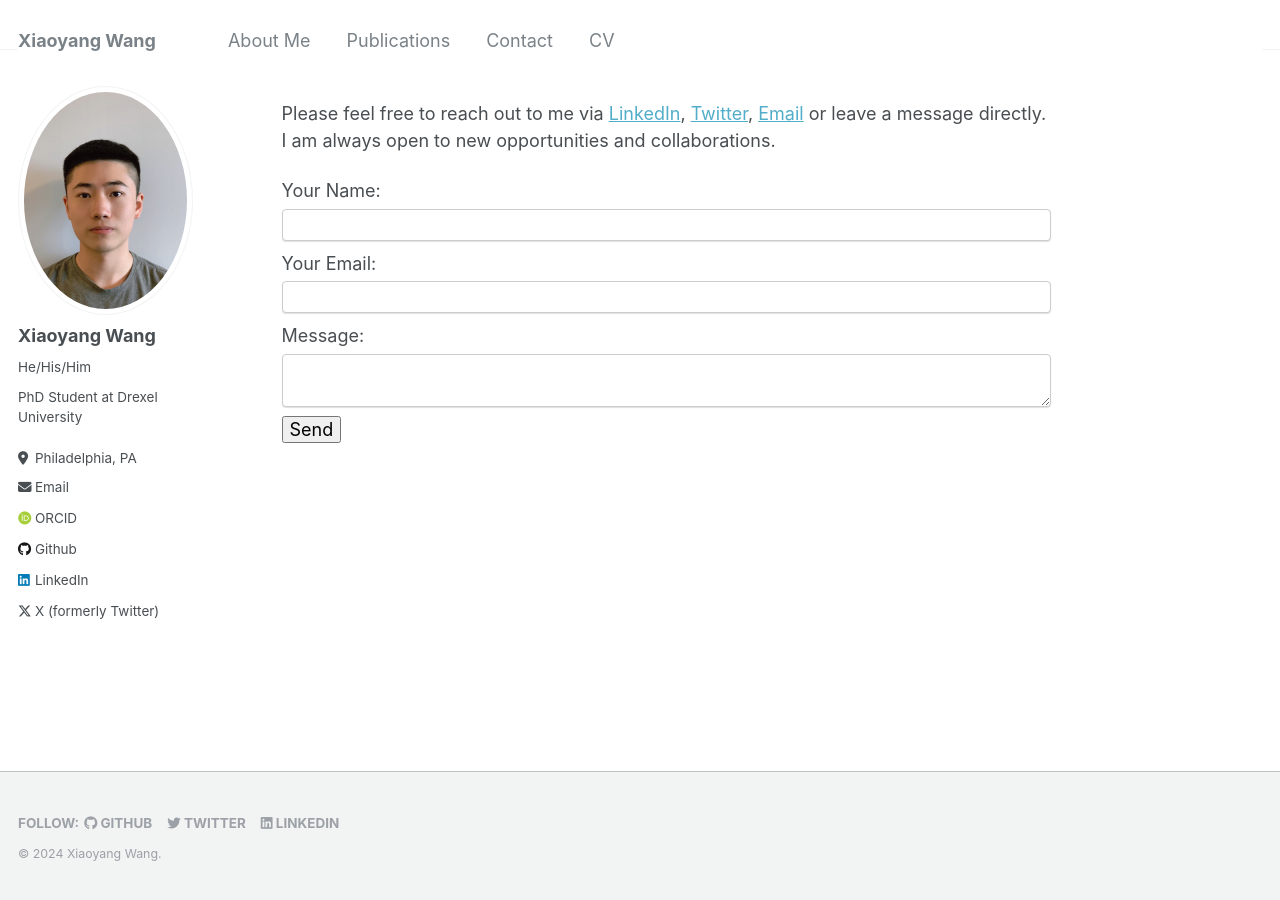
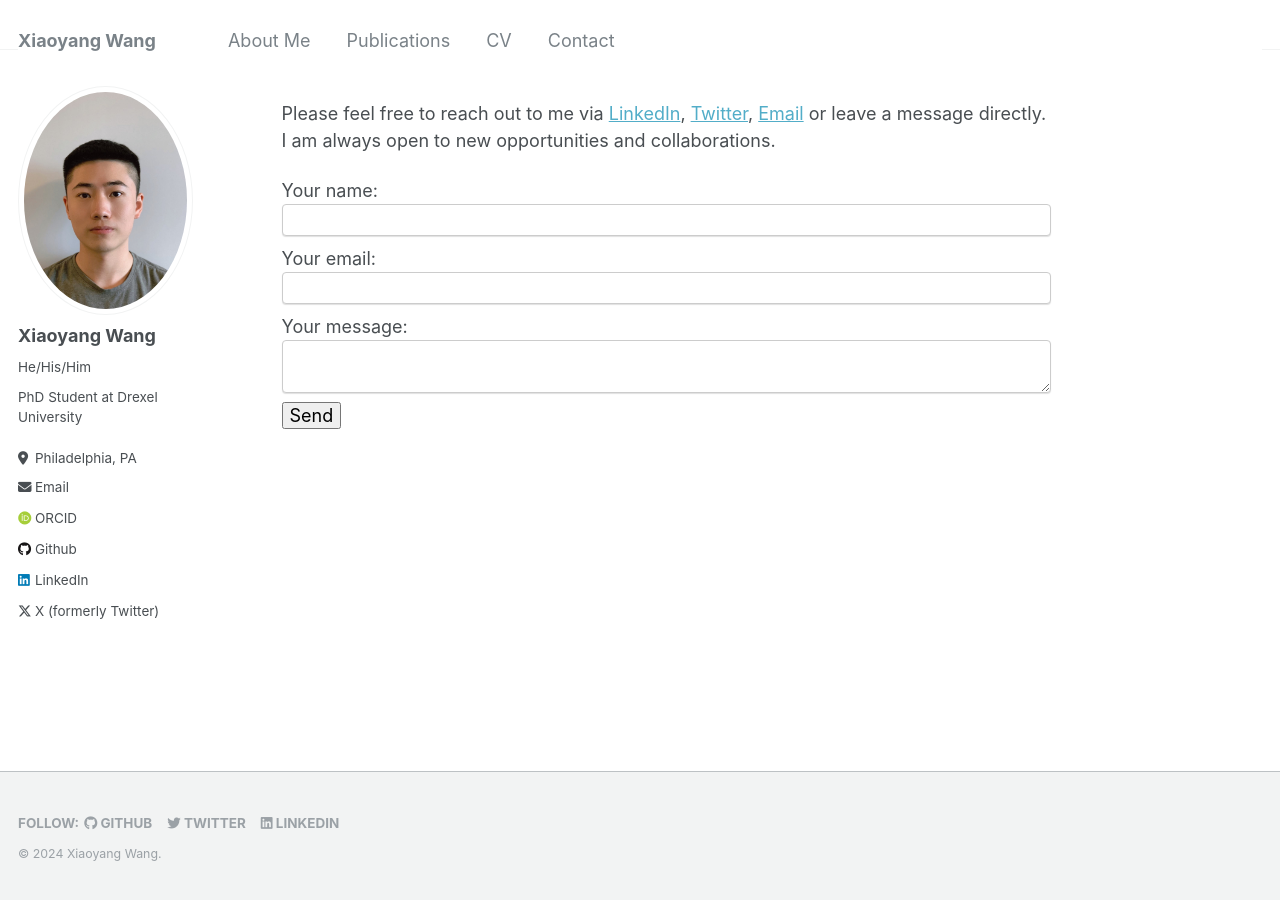
Before and after one commit to wangxiaoyang0412/wangxiaoyang.github.io, a Jekyll site: the page built from _pages/contact.md, in a window 1280 px wide. Built offline with Jekyll 4.4.1, drawn with Linux system fonts in a browser that asks for light colours; some web fonts are replaced.

Commit message:
modified form function

```diff
--- a/_data/navigation.yml
+++ b/_data/navigation.yml
@@ -6,6 +6,8 @@ main:
 
   - title: "Publications"
     url: /publications/
+  - title: "CV"
+    url: /cv/
 
   - title: "Contact"
     url: /contact/
@@ -21,8 +23,7 @@ main:
   # - title: "Blog Posts"
   #   url: /year-archive/
 
-  - title: "CV"
-    url: /cv/
+
 
   # - title: "Guide"
   #   url: /markdown/
--- a/_pages/contact.md
+++ b/_pages/contact.md
@@ -8,11 +8,18 @@ author_profile: true
 Please feel free to reach out to me via [LinkedIn](https://www.linkedin.com/in/xiaoyang-wang-764780173/), [Twitter](https://twitter.com/SynchronizedAbe), [Email](mailto:xiw137@pitt.edu) or leave a message directly. I am always open to new opportunities and collaborations.
 
 <form action="https://formspree.io/f/xrgnaddj" method="POST">
-    <label for="name">Your Name:</label>
-    <input type="text" id="name" name="name">
-    <label for="email">Your Email:</label>
-    <input type="email" id="email" name="_replyto">
-    <label for="message">Message:</label>
-    <textarea id="message" name="message"></textarea>
-    <button type="submit">Send</button>
+  <label>
+    Your name:
+    <input type="text" name="name">
+  </label> <!-- 注意这里的标签已经正确闭合 -->
+  <label>
+    Your email:
+    <input type="email" name="email">
+  </label>
+  <label>
+    Your message:
+    <textarea name="message"></textarea>
+  </label>
+  <!-- your other form fields go here -->
+  <button type="submit">Send</button>
 </form>
```
